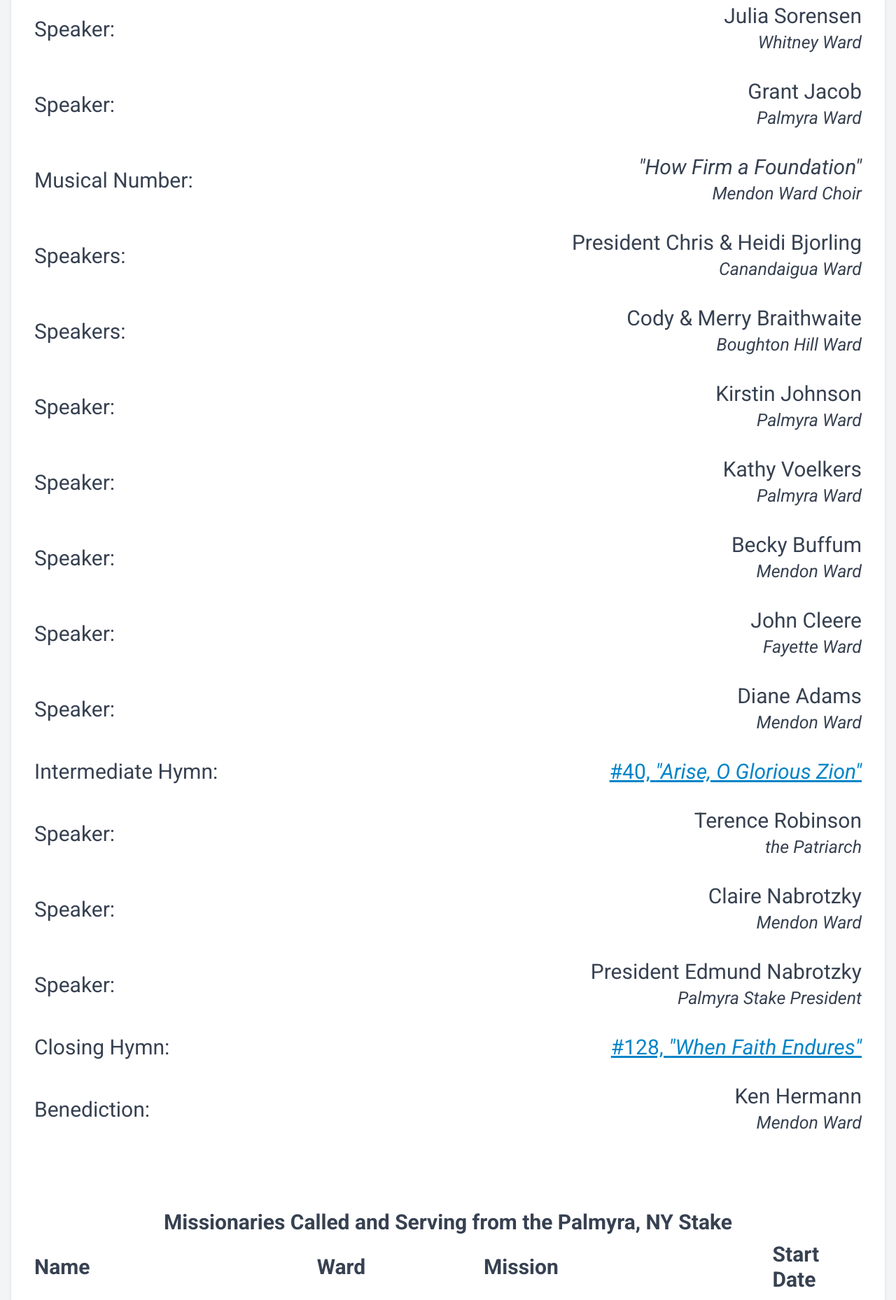
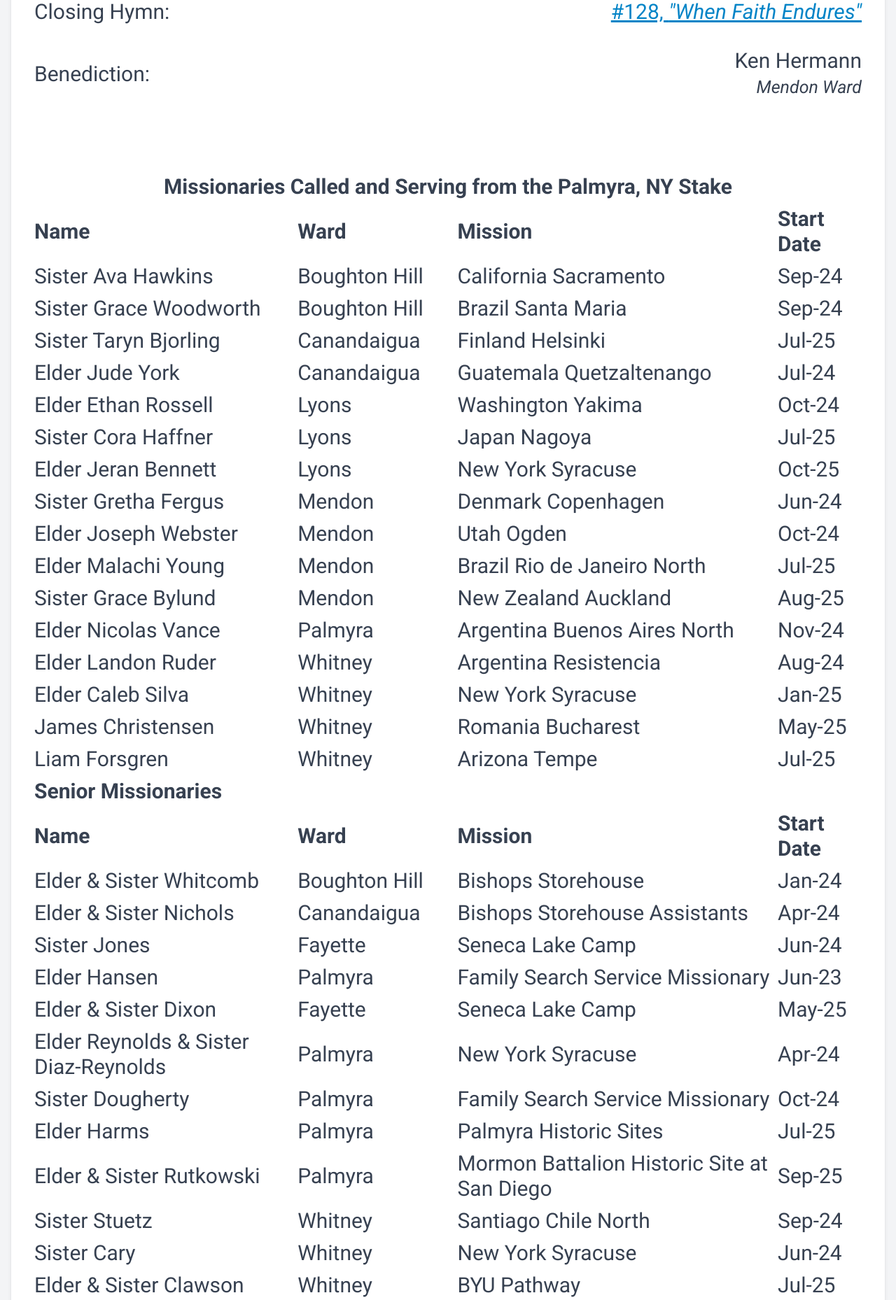
Before and after one commit to mikeasilva/palmyra-ny-stake, a FastAPI app: template templates/general.html in a window 1280 px wide. Shown: the part 3100-4958 px from the top of the page at 70% size. Run offline with FastAPI, Linux system fonts and the light colour scheme; the template is opened without the code that fills it, so the values that code supplies are empty; some libraries are stand-ins or nearby versions.

Commit message:
Updated program

```diff
--- a/templates/general.html
+++ b/templates/general.html
@@ -16,7 +16,7 @@
         <td class="text-center font-bold">"One of the most Godlike expressions of the human soul is the act of
             forgiveness. Everyone is wronged at some point by someone, and many suffer serious wrongs. Christians
             everywhere stand in awe of those pioneers who have climbed that steep slope to the spiritual summit attained
-            by those who have heeded the Savior’s command to forgive all men. Forgiveness is mortality’s mirror image of
+            by those who have heeded the Savior's command to forgive all men. Forgiveness is mortality's mirror image of
             the mercy of God."</td>
     </tr>
     <tr>
@@ -78,40 +78,8 @@
                 <td class="text-right">President Robert &amp; Karin Mayo<br /><i class="smaller">Mendon Ward</i></td>
             </tr>
             <tr>
-                <td class="text-left">Speaker:</td>
-                <td class="text-right">Allegra Crystal<br /><i class="smaller">Canandaigua Ward</i></td>
-            </tr>
-            <tr>
-                <td class="text-left">Speaker:</td>
-                <td class="text-right">Wendell Anderson<br /><i class="smaller">Bath Ward</i></td>
-            </tr>
-            <tr>
-                <td class="text-left">Speaker:</td>
-                <td class="text-right">Mikal Smith<br /><i class="smaller">Canandaigua Ward</i></td>
-            </tr>
-            <tr>
-                <td class="text-left">Speaker:</td>
-                <td class="text-right">Roscoe Broadbent<br /><i class="smaller">Whitney Ward</i></td>
-            </tr>
-            <tr>
-                <td class="text-left">Speaker:</td>
-                <td class="text-right">Naomi Bernfeld<br /><i class="smaller">Hornell Branch</i></td>
-            </tr>
-            <tr>
                 <td class="text-left">Speakers:</td>
-                <td class="text-right">Bob &amp; Ivana Wilson<br /><i class="smaller">Lyons Ward</i></td>
-            </tr>
-            <tr>
-                <td class="text-left">Speaker:</td>
-                <td class="text-right">Dylan Vance<br /><i class="smaller">Palmyra Ward</i></td>
-            </tr>
-            <tr>
-                <td class="text-left">Speaker:</td>
-                <td class="text-right">Julia Sorensen<br /><i class="smaller">Whitney Ward</i></td>
-            </tr>
-            <tr>
-                <td class="text-left">Speaker:</td>
-                <td class="text-right">Grant Jacob<br /><i class="smaller">Palmyra Ward</i></td>
+                <td class="text-right">By Invitation</td>
             </tr>
             <tr>
                 <td class="text-left">Musical Number:</td>
@@ -124,27 +92,7 @@
             </tr>
             <tr>
                 <td class="text-left">Speakers:</td>
-                <td class="text-right">Cody &amp; Merry Braithwaite<br /><i class="smaller">Boughton Hill Ward</i></td>
-            </tr>
-            <tr>
-                <td class="text-left">Speaker:</td>
-                <td class="text-right">Kirstin Johnson<br /><i class="smaller">Palmyra Ward</i></td>
-            </tr>
-            <tr>
-                <td class="text-left">Speaker:</td>
-                <td class="text-right">Kathy Voelkers<br /><i class="smaller">Palmyra Ward</i></td>
-            </tr>
-            <tr>
-                <td class="text-left">Speaker:</td>
-                <td class="text-right">Becky Buffum<br /><i class="smaller">Mendon Ward</i></td>
-            </tr>
-            <tr>
-                <td class="text-left">Speaker:</td>
-                <td class="text-right">John Cleere<br /><i class="smaller">Fayette Ward</i></td>
-            </tr>
-            <tr>
-                <td class="text-left">Speaker:</td>
-                <td class="text-right">Diane Adams<br /><i class="smaller">Mendon Ward</i></td>
+                <td class="text-right">By Invitation</td>
             </tr>
             <tr>
                 <td class="text-left">Intermediate Hymn:</td>
@@ -204,16 +152,10 @@
                 <td>Sep-24</td>
             </tr>
             <tr class="text-left">
-                <td>Elder Jared Bjorling</td>
+                <td>Sister Taryn Bjorling</td>
                 <td>Canandaigua</td>
-                <td>England Leeds</td>
-                <td>Aug-23</td>
-            </tr>
-            <tr class="text-left">
-                <td>Elder Lehi Weed</td>
-                <td>Canandaigua</td>
-                <td>Colorado Denver South</td>
-                <td>Jun-23</td>
+                <td>Finland Helsinki</td>
+                <td>Jul-25</td>
             </tr>
             <tr class="text-left">
                 <td>Elder Jude York</td>
@@ -228,11 +170,18 @@
                 <td>Oct-24</td>
             </tr>
             <tr class="text-left">
-                <td>Sister Rachel Newcomb</td>
-                <td>Mendon</td>
+                <td>Sister Cora Haffner</td>
+                <td>Lyons</td>
+                <td>Japan Nagoya</td>
+                <td>Jul-25</td>
+            </tr>
+            <tr class="text-left">
+                <td>Elder Jeran Bennett</td>
+                <td>Lyons</td>
                 <td>New York Syracuse</td>
-                <td>Mar-24</td>
+                <td>Oct-25</td>
             </tr>
+
             <tr class="text-left">
                 <td>Sister Gretha Fergus</td>
                 <td>Mendon</td>
@@ -246,28 +195,22 @@
                 <td>Oct-24</td>
             </tr>
             <tr class="text-left">
-                <td>Elder Joseph Leyva</td>
-                <td>Palmyra</td>
-                <td>Arizona Flagstaff</td>
-                <td>Nov-22</td>
+                <td>Elder Malachi Young</td>
+                <td>Mendon</td>
+                <td>Brazil Rio de Janeiro North</td>
+                <td>Jul-25</td>
             </tr>
             <tr class="text-left">
-                <td>Elder Dylan Vance</td>
-                <td>Palmyra</td>
-                <td>Peru Chiclayo</td>
-                <td>Oct-23</td>
+                <td>Sister Grace Bylund</td>
+                <td>Mendon</td>
+                <td>New Zealand Auckland</td>
+                <td>Aug-25</td>
             </tr>
             <tr class="text-left">
                 <td>Elder Nicolas Vance</td>
                 <td>Palmyra</td>
                 <td>Argentina Buenos Aires North</td>
                 <td>Nov-24</td>
-            </tr>
-            <tr class="text-left">
-                <td>Sister Lydia Campbell</td>
-                <td>Whitney</td>
-                <td>Brazil Ribeirao Preto</td>
-                <td>Feb-24</td>
             </tr>
             <tr class="text-left">
                 <td>Elder Landon Ruder</td>
@@ -280,6 +223,18 @@
                 <td>Whitney</td>
                 <td>New York Syracuse</td>
                 <td>Jan-25</td>
+            </tr>
+            <tr class="text-left">
+                <td>James Christensen</td>
+                <td>Whitney</td>
+                <td>Romania Bucharest</td>
+                <td>May-25</td>
+            </tr>
+            <tr class="text-left">
+                <td>Liam Forsgren</td>
+                <td>Whitney</td>
+                <td>Arizona Tempe</td>
+                <td>Jul-25</td>
             </tr>
             <tr>
                 <th colspan="4" class="text-left">Senior Missionaries</th>
@@ -315,16 +270,34 @@
                 <td>Jun-23</td>
             </tr>
             <tr class="text-left">
-                <td>Elder &amp; Sister Harmer</td>
-                <td>Palmyra</td>
+                <td>Elder &amp; Sister Dixon</td>
+                <td>Fayette</td>
                 <td>Seneca Lake Camp</td>
-                <td>Apr-24</td>
+                <td>May-25</td>
             </tr>
             <tr class="text-left">
                 <td>Elder Reynolds &amp; Sister Diaz-Reynolds</td>
                 <td>Palmyra</td>
                 <td>New York Syracuse</td>
                 <td>Apr-24</td>
+            </tr>
+            <tr class="text-left">
+                <td>Sister Dougherty</td>
+                <td>Palmyra</td>
+                <td>Family Search Service Missionary</td>
+                <td>Oct-24</td>
+            </tr>
+            <tr class="text-left">
+                <td>Elder Harms</td>
+                <td>Palmyra</td>
+                <td>Palmyra Historic Sites</td>
+                <td>Jul-25</td>
+            </tr>
+            <tr class="text-left">
+                <td>Elder &amp; Sister Rutkowski</td>
+                <td>Palmyra</td>
+                <td>Mormon Battalion Historic Site at San Diego</td>
+                <td>Sep-25</td>
             </tr>
 
             <tr class="text-left">
@@ -339,6 +312,12 @@
                 <td>New York Syracuse</td>
                 <td>Jun-24</td>
             </tr>
+            <tr class="text-left">
+                <td>Elder &amp; Sister Clawson</td>
+                <td>Whitney</td>
+                <td>BYU Pathway</td>
+                <td>Jul-25</td>
+            </tr>
             <tr>
                 <th colspan="4">Missionaries Called and Preparing to Serve</th>
             </tr>
@@ -349,41 +328,34 @@
                 <th>Start Date</th>
             </tr>
             <tr class="text-left">
-                <td>Taryn Bjorling</td>
+                <td>Sister Jackie Lonergan</td>
                 <td>Canandaigua</td>
-                <td>Finland Helsinki</td>
-                <td>Jun-25</td>
+                <td>Kentucky Louisville</td>
+                <td>Jan-26</td>
             </tr>
             <tr class="text-left">
-                <td>Cora Haffner</td>
-                <td>Lyons</td>
-                <td>Japan Nagoya</td>
-                <td>Jul-25</td>
-            </tr>
-
-            <tr class="text-left">
-                <td>Grace Bylund</td>
-                <td>Mendon</td>
-                <td>New Zealand Auckland</td>
-                <td>Aug-25</td>
+                <td>Sister Naomi Weed</td>
+                <td>Canandaigua</td>
+                <td>Nevada Las Vegas West</td>
+                <td>Jun-26</td>
             </tr>
             <tr class="text-left">
-                <td>Malachi Young</td>
-                <td>Mendon</td>
-                <td>Brazil Rio de Janeiro</td>
-                <td>Jul-25</td>
+                <td>Elder &amp; Sister Wilson</td>
+                <td>Lyons</td>
+                <td>Adriatic North</td>
+                <td>Nov-25</td>
             </tr>
             <tr class="text-left">
-                <td>James Christensen</td>
-                <td>Whitney</td>
-                <td>Romania Bucharest</td>
-                <td>May-25</td>
+                <td>Elder Grant Jacob</td>
+                <td>Palmyra</td>
+                <td>Benin Cotonou</td>
+                <td>Dec-25</td>
             </tr>
             <tr class="text-left">
-                <td>Liam Forsgren</td>
+                <td>Sister Julia Sorensen</td>
                 <td>Whitney</td>
-                <td>Arizona Tempe</td>
-                <td>Jul-25</td>
+                <td>Peru Huancayo</td>
+                <td>Jun-25</td>
             </tr>
             <tr>
                 <td colspan="4" class="text-center roboto-bold-italic">We express love and appreciation for all those
```
